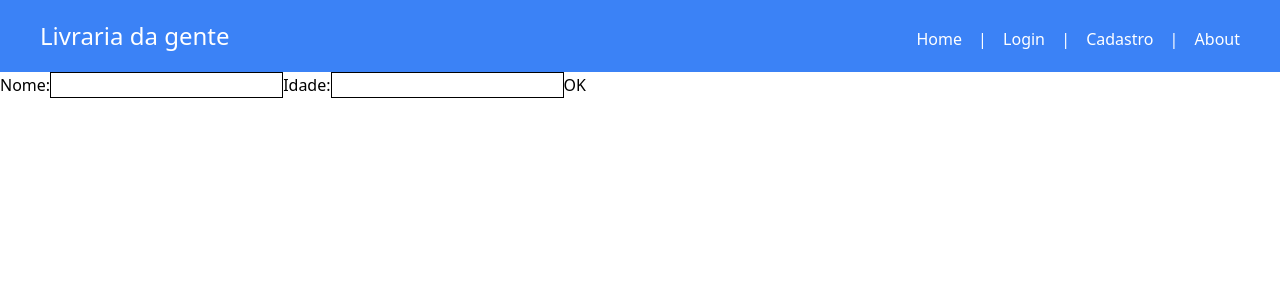
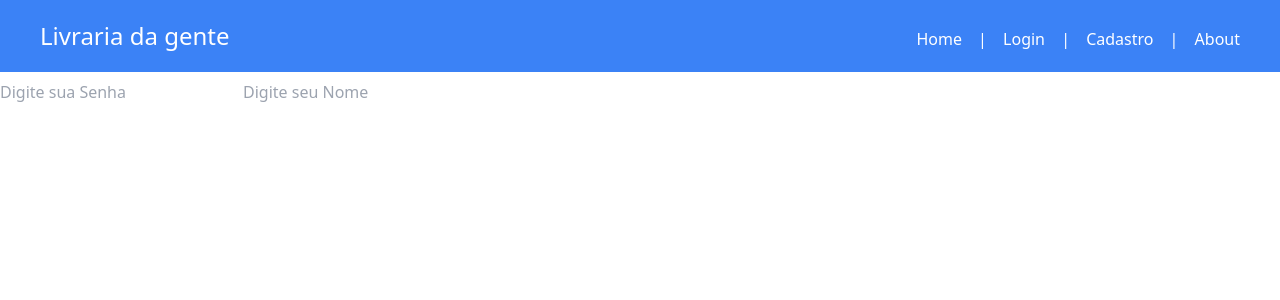
Before and after one commit to alinevenceslau/livrariadagenteup, a Vue app in the folder livraria_da_gente/: page /#/login in a window 1280 px wide. Shown: the top 300 px of the page. Built offline with nearby package versions, Linux system fonts and the light colour scheme.

Commit message:
Iniciando a tela de login

```diff
--- a/livraria_da_gente/src/components/FormularioLogin.vue
+++ b/livraria_da_gente/src/components/FormularioLogin.vue
@@ -1,12 +1,19 @@
 <template>
-<form>
+  <form>
 
-<label>Nome:</label>
+<!-- <label>Nome:</label>
     <input type="text" class="border border-black" v-model="pessoa.nome">
     <label>Idade:</label>
     <input type="text" class="border border-black" v-model="pessoa.idade">
-<button @click="add" key="add">OK</button>
-</form>
+<button @click="add" key="add">OK</button> -->
+
+
+    <input class="border-none text-black mr-3 focus:outline-none" placeholder="Digite sua Senha" type="text">
+    <input class="border-none text-black mr-3 focus:outline-none" placeholder="Digite seu Nome" type="text">
+    <button class="btn-BordaAzul">OK
+    </button>
+
+  </form>
 
 </template>
 
--- a/livraria_da_gente/src/index.css
+++ b/livraria_da_gente/src/index.css
@@ -1,3 +1,7 @@
 @tailwind base;
 @tailwind components;
 @tailwind utilities;
+
+.btn-BordaAzul{
+    @apply bg-transparent hover:bg-blue-500 text-white font-semibold hover:text-white py-2 border-blue-500 hover:border-transparent rounded
+}
```
Also changed, not shown: livraria_da_gente/src/views/Login.vue (+4 -3 lines), livraria_da_gente/.eslintrc.js, 1 other file (tests, documents, lock files or other folders).
